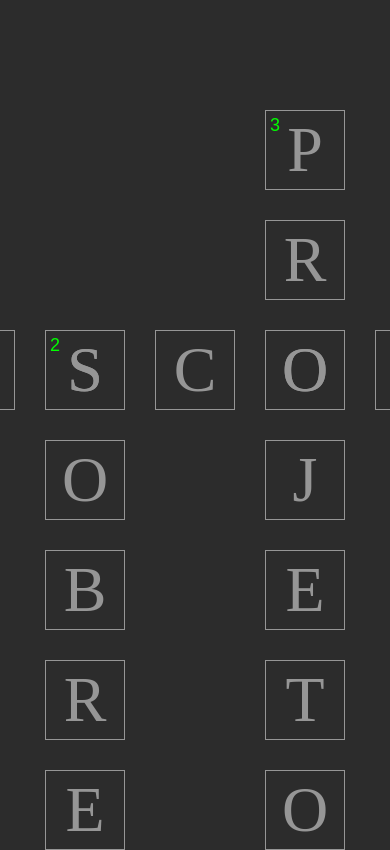
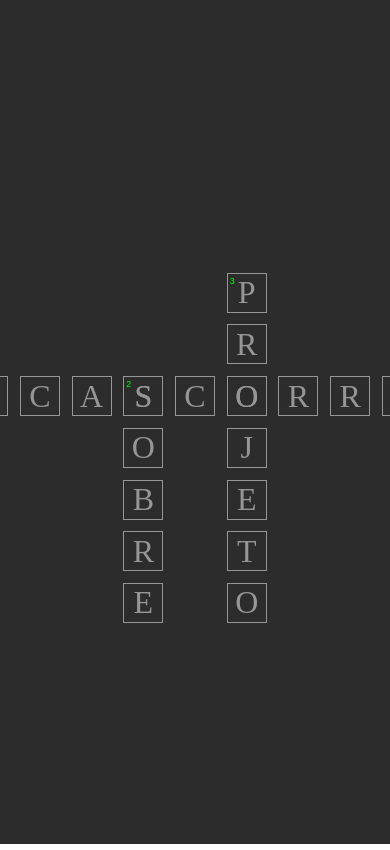
Before and after one commit to santos-lucasc/portfolio-crossword, a React (Vite) app: page / in a window 390 px wide. Built offline with nearby package versions, Linux system fonts and the light colour scheme; a web font is replaced by a local one.

Commit message:
Make crossword layout responsive

```diff
--- a/src/App.css
+++ b/src/App.css
@@ -1,18 +1,24 @@
+
+/* Main wrapper styles */
 .app {
   min-height: 100vh;
-  max-width: 100vw;
-  overflow: hidden;
+  width: 100vw;
+  overflow: auto;
   background-color: #2c2c2c;
   display: flex;
   justify-content: center;
   align-items: center;
 }
 
+
+/* Crossword grid */
 .crossword {
+  --cell-size: clamp(40px, 8vw, 80px);
+  --gap-size: clamp(10px, 3vw, 30px);
   display: grid;
-  grid-template-columns: repeat(11, 80px);
-  grid-template-rows: repeat(8, 80px);
-  gap: 30px;
+  grid-template-columns: repeat(11, var(--cell-size));
+  grid-template-rows: repeat(8, var(--cell-size));
+  gap: var(--gap-size);
   position: relative;
 }
 
@@ -24,25 +30,25 @@
   justify-content: center;
   align-items: center;
   font-family: 'Averia Serif Libre', serif;
-  font-size: 64px;
+  font-size: calc(var(--cell-size) * 0.8);
   position: relative;
   transition: all 0.3s cubic-bezier(0.4, 0, 0.2, 1);
 }
 
 .number {
   position: absolute;
-  top: 4px;
-  left: 4px;
-  font-size: 18px;
+  top: calc(var(--cell-size) * 0.05);
+  left: calc(var(--cell-size) * 0.05);
+  font-size: calc(var(--cell-size) * 0.225);
   font-family: "Arial Rounded MT Bold", "Arial", sans-serif;
   color: #00ff00;
 }
 
 /* Logo styles */
 .logo-wrapper {
-  width: 80px;
-  height: 80px;
-  transform: translateY(0px);
+  width: var(--cell-size);
+  height: var(--cell-size);
+  transform: translateY(0);
 }
 
 .logo {
@@ -55,7 +61,7 @@
 .hover-text {
   position: absolute;
   font-family: Arial, sans-serif;
-  font-size: 24px;
+  font-size: calc(var(--cell-size) * 0.3);
   color: #969696;
   opacity: 0;
   visibility: hidden;
@@ -73,15 +79,15 @@
 }
 
 .lucascorrea-text {
-  top: 420px;
+  top: calc(var(--cell-size) * 5.25);
   left: 0;
-  transform: translateY(10px);
+  transform: translateY(calc(var(--cell-size) * 0.125));
 }
 
 .sobre-text {
-  top: 390px;
-  left: 660px;
-  width: 600px;
+  top: calc(var(--cell-size) * 4.875);
+  left: calc(var(--cell-size) * 8.25);
+  width: calc(var(--cell-size) * 7.5);
   transform: translateY(0);
 }
 
@@ -93,21 +99,21 @@
 }
 
 .projeto-text .about-content {
-  font-size: 16px;
+  font-size: calc(var(--cell-size) * 0.2);
   line-height: 1.6;
 }
 
 .social-links {
-  margin-bottom: 40px;
+  margin-bottom: calc(var(--cell-size) * 0.5);
   text-align: center;
 }
 
 .social-links a {
   color: #969696;
   text-decoration: underline;
-  margin-left: 60px;
-  margin-right: 60px;
-  font-size: 16px;
+  margin-left: calc(var(--cell-size) * 0.75);
+  margin-right: calc(var(--cell-size) * 0.75);
+  font-size: calc(var(--cell-size) * 0.2);
   transition: color 0.3s ease;
 }
 
@@ -127,17 +133,17 @@
 }
 
 .about-content {
-  font-size: 16px;
+  font-size: calc(var(--cell-size) * 0.2);
   line-height: 1.6;
 }
 
 .about-content p {
-  margin-bottom: 20px;
+  margin-bottom: calc(var(--cell-size) * 0.25);
 }
 
 .about-content .experience {
   opacity: 0.8;
-  font-size: 14px;
+  font-size: calc(var(--cell-size) * 0.175);
 }
 
 /* Word hover states */
```
